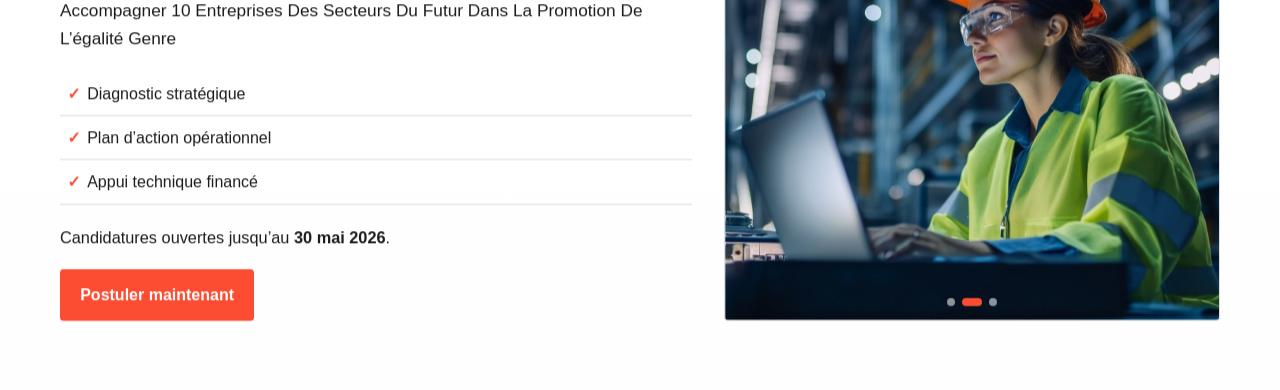
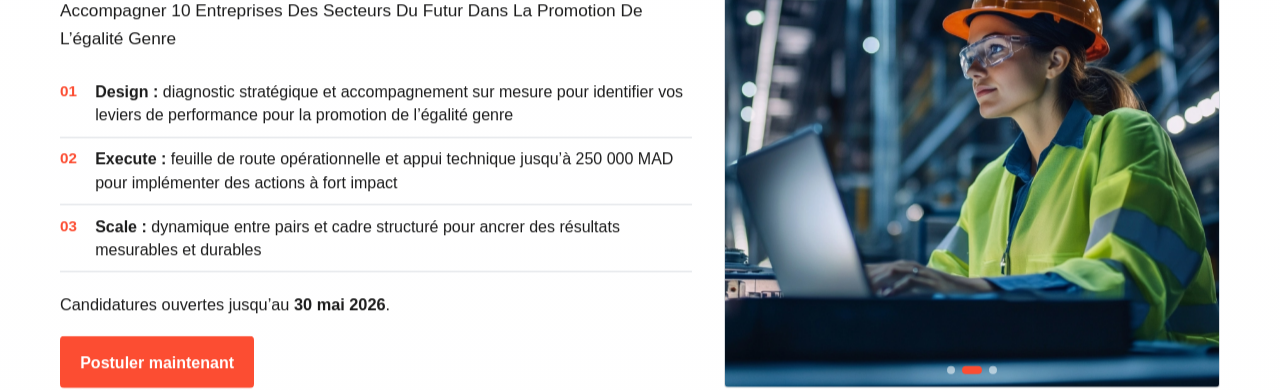
Before and after one commit to ZBIRZAK/Giz, a React (Vite) app: page / in a window 1280 px wide. Shown: the part 260-650 px from the top of the page. Built offline with nearby package versions, Linux system fonts and the light colour scheme.

Commit message:
reinser the bulet point

```diff
--- a/src/App.jsx
+++ b/src/App.jsx
@@ -211,11 +211,17 @@ function Hero() {
           <p className="hero-sub-amount">
               Le projet INEFF « Inclusion économique des femmes dans les secteurs du futur » et le réseau We4She lancent un Appel à Manifestation d’Intérêt pour accompagner 10 entreprises des secteurs du futur dans la promotion de l’égalité genre          </p>
           {/* <p className="lead">Pour entreprises des secteurs du futur au Maroc.</p> */}
-          <ul className="check-list">
-            <li>Diagnostic stratégique</li>
-            <li>Plan d’action opérationnel</li>
-            <li>Appui technique financé</li>
-          </ul>
+          <ol className="hero-steps">
+            <li>
+              <strong>Design :</strong> diagnostic stratégique et accompagnement sur mesure pour identifier vos leviers de performance pour la promotion de l’égalité genre
+            </li>
+            <li>
+              <strong>Execute :</strong> feuille de route opérationnelle et appui technique jusqu’à 250 000 MAD pour implémenter des actions à fort impact
+            </li>
+            <li>
+              <strong>Scale :</strong> dynamique entre pairs et cadre structuré pour ancrer des résultats mesurables et durables
+            </li>
+          </ol>
           <p className="deadline">Candidatures ouvertes jusqu’au <strong>30 mai 2026</strong>.</p>
           <Link className="btn btn-primary" to="/candidature" onClick={() => trackEvent('cta_click', { source: 'hero' })}>
             Postuler maintenant
```
